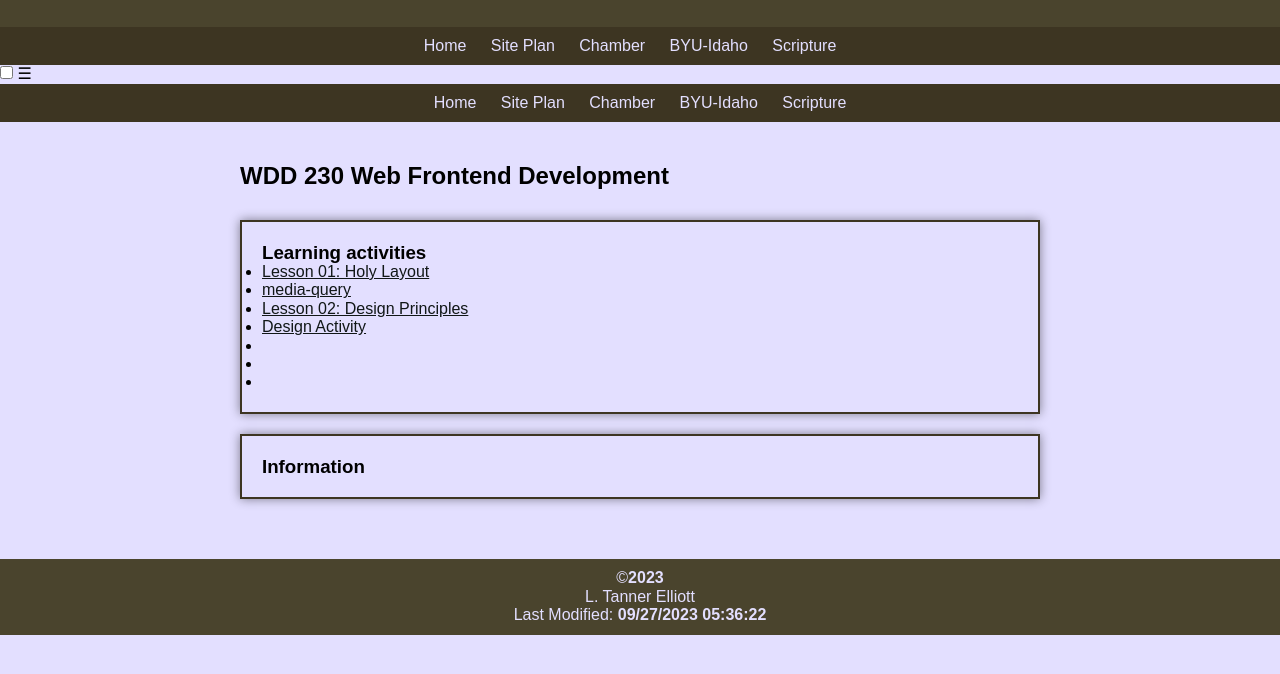
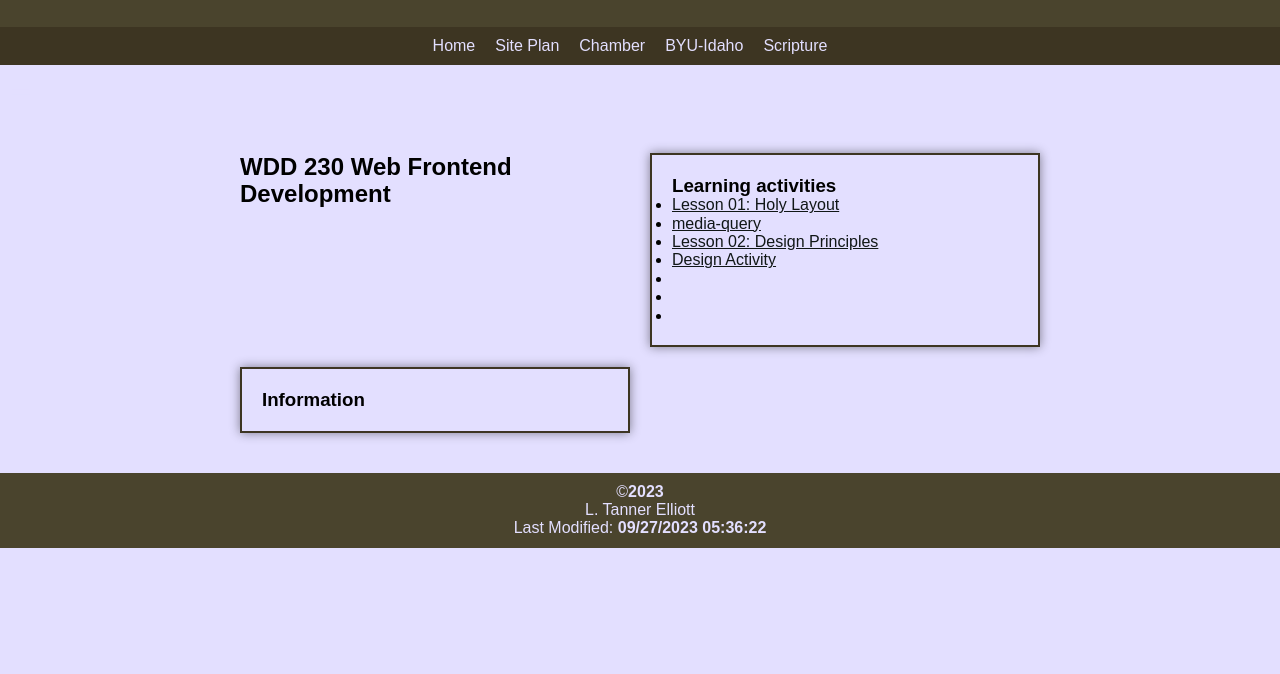
Before and after one commit to LTanElli/wdd230, a plain HTML site: page index.html in a window 1280 px wide. Shown: the part 60-734 px from the top of the page. Drawn offline with nearby package versions, Linux system fonts and the light colour scheme; files whose address does not match are found by name.

Commit message:
5 i think?

```diff
--- a/index.html
+++ b/index.html
@@ -15,6 +15,7 @@
     <link rel="icon" href="images/favicon.ico">
     <link rel="stylesheet" href="styles/normalize.css">
     <link rel="stylesheet" href="styles/base.css">
+    <link rel="stylesheet" href="styles/larger.css">
     <script src="./scripts/getdates.js" defer></script>
     <script src="hamburger.js" defer></script>
     <title>Lynn Tanner Elliott - WDD 230 - Web Frontend Development</title>
```
